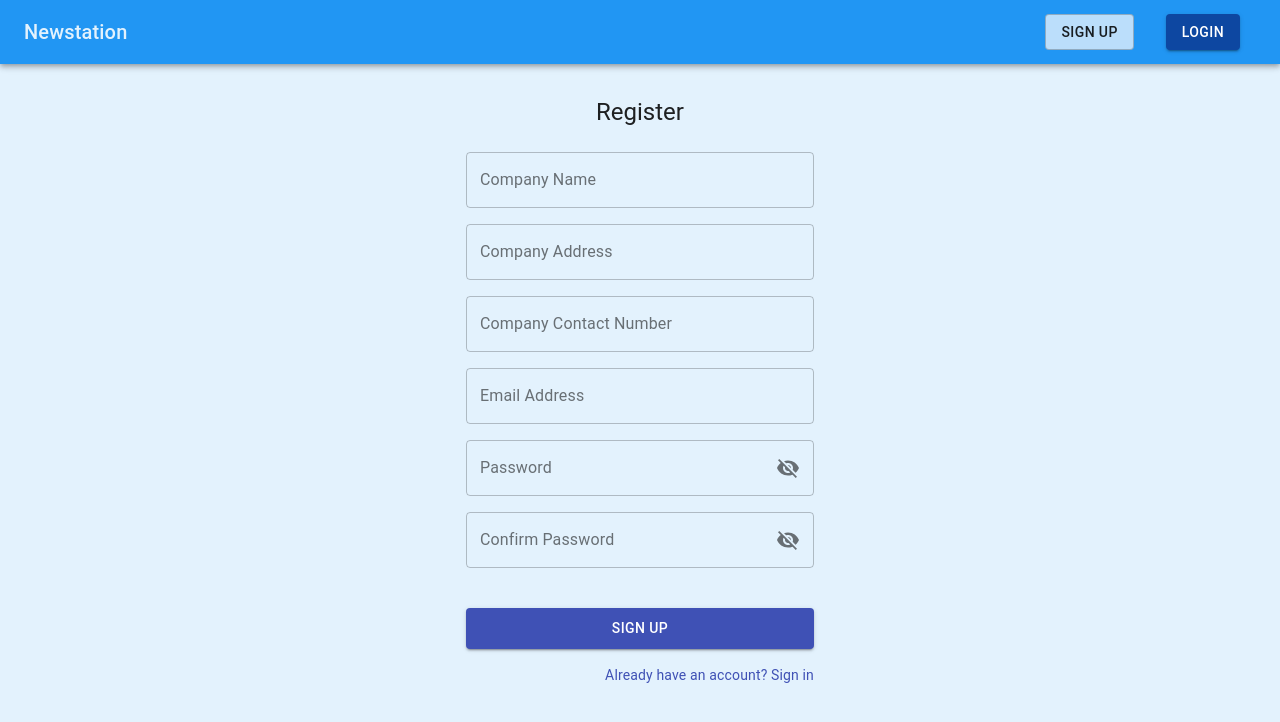
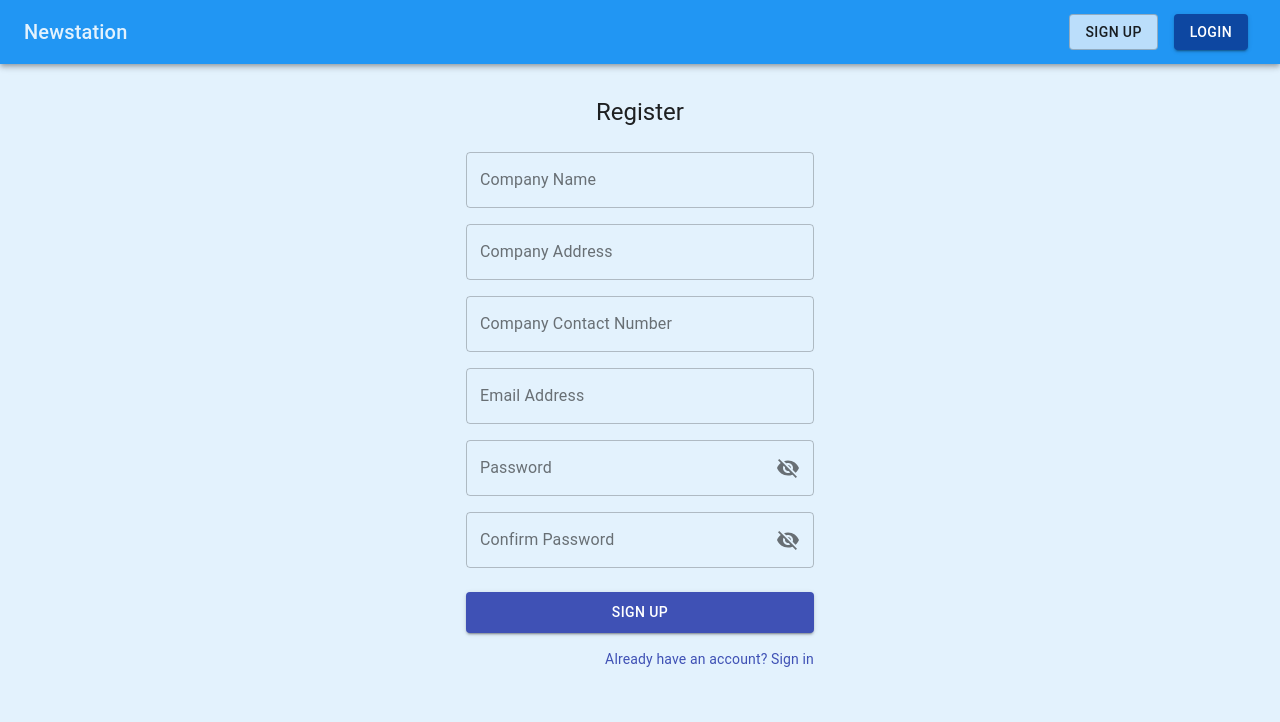
Before and after one commit to josephine-pn3ed/newstation-front-end, a React (Create React App) app in the folder newstation-front-end/: page /register in a window 1280 px wide. Shown: the top 722 px of the page. Built offline with nearby package versions, Linux system fonts and the light colour scheme.

Commit message:
padding buttons updated

```diff
--- a/newstation-front-end/src/components/RegisterForm/index.tsx
+++ b/newstation-front-end/src/components/RegisterForm/index.tsx
@@ -145,8 +145,6 @@ const RegisterForm = (props: Props) => {
                   />
                 </FormControl>
               </Grid>
-              <Grid item xs={12}>
-              </Grid>
             </Grid>
             <Button
               fullWidth
--- a/newstation-front-end/src/styles/_Navbar.tsx
+++ b/newstation-front-end/src/styles/_Navbar.tsx
@@ -73,15 +73,15 @@ const useStyles = makeStyles((theme) => ({
   },
   signUpButton: {
     backgroundColor: '#bbdefb',
-    margin: theme.spacing(1, 2),
+    margin: theme.spacing(1),
   },
   loginButton: {
     backgroundColor: '#0d47a1',
-    margin: theme.spacing(1, 2),
+    margin: theme.spacing(1),
   },
   logoutButton: {
     backgroundColor: '#0d47a1',
-    margin: theme.spacing(1, 2),
+    margin: theme.spacing(1),
   }
 }))
 
```
